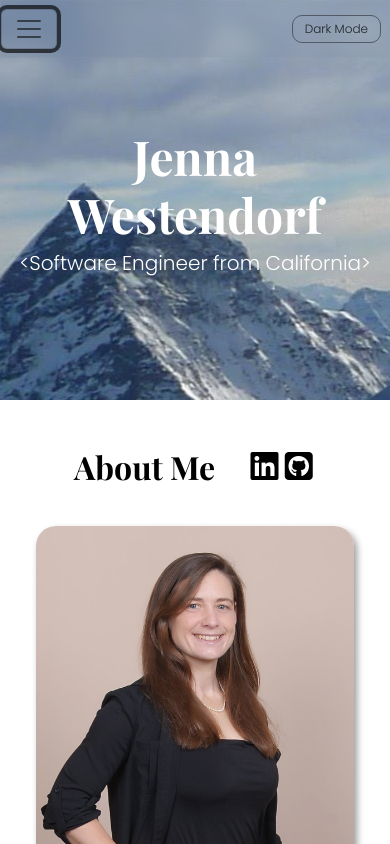
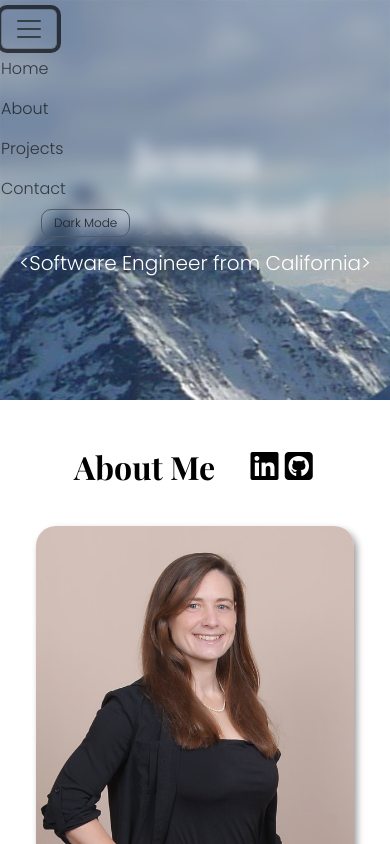
Before and after one commit to jleewest/portfolio, a React (Vite) app in the folder client/: page / in a window 390 px wide. Both pictures are taken after a click on the button "Toggle navigation". Shown: the top 844 px of the page. Built offline with nearby package versions, Linux system fonts and the light colour scheme.

Commit message:
fix: navbar dropdown

```diff
--- a/client/src/Navbar.tsx
+++ b/client/src/Navbar.tsx
@@ -20,7 +20,10 @@
           >
             <span className='navbar-toggler-icon'></span>
           </button>
-          <div className='collapse navbar-collapse justify-content-start'>
+          <div
+            className='collapse navbar-collapse justify-content-start'
+            id='navbarNav'
+          >
             <ul className='navbar-nav'>
               <li className='nav-item'>
                 <a
```
